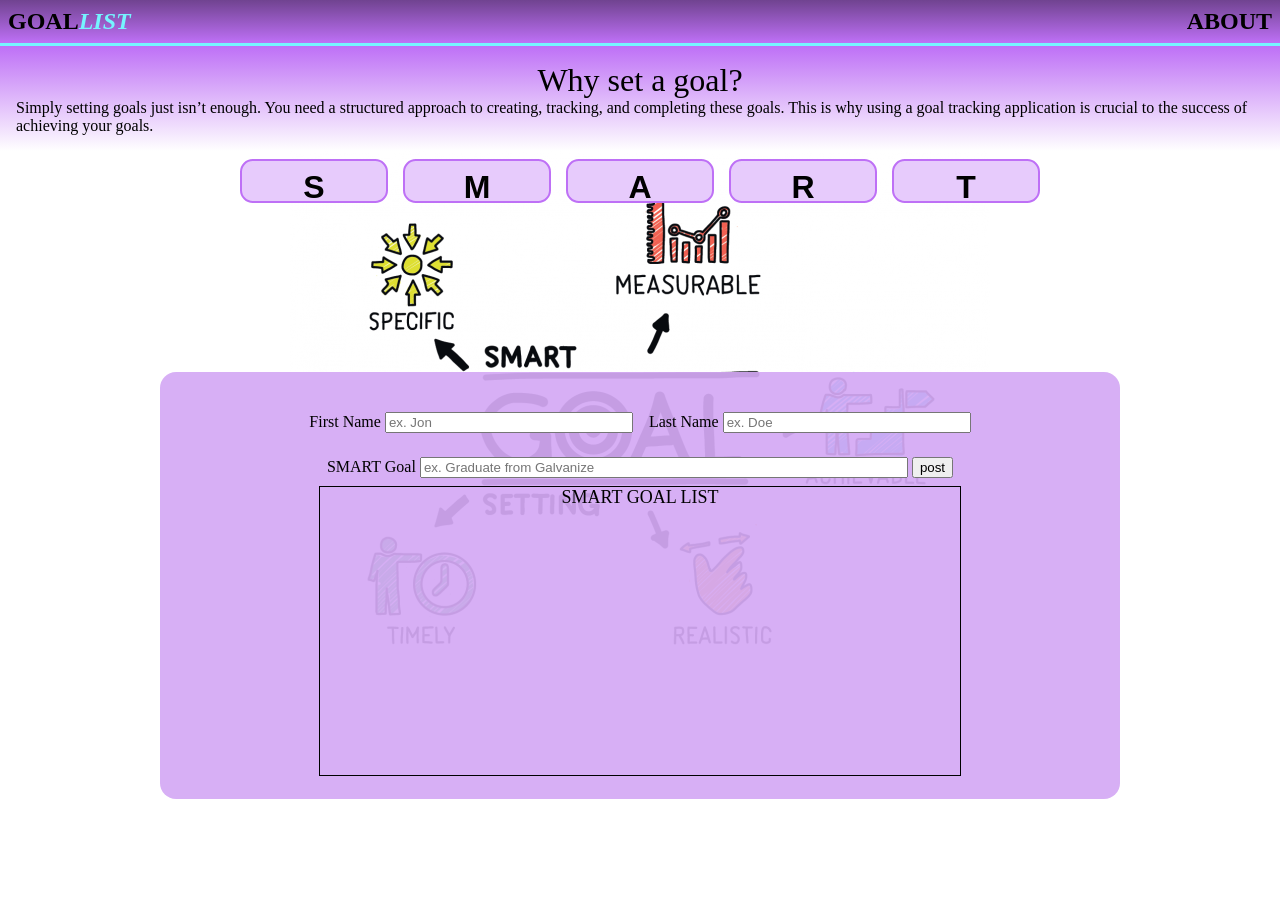
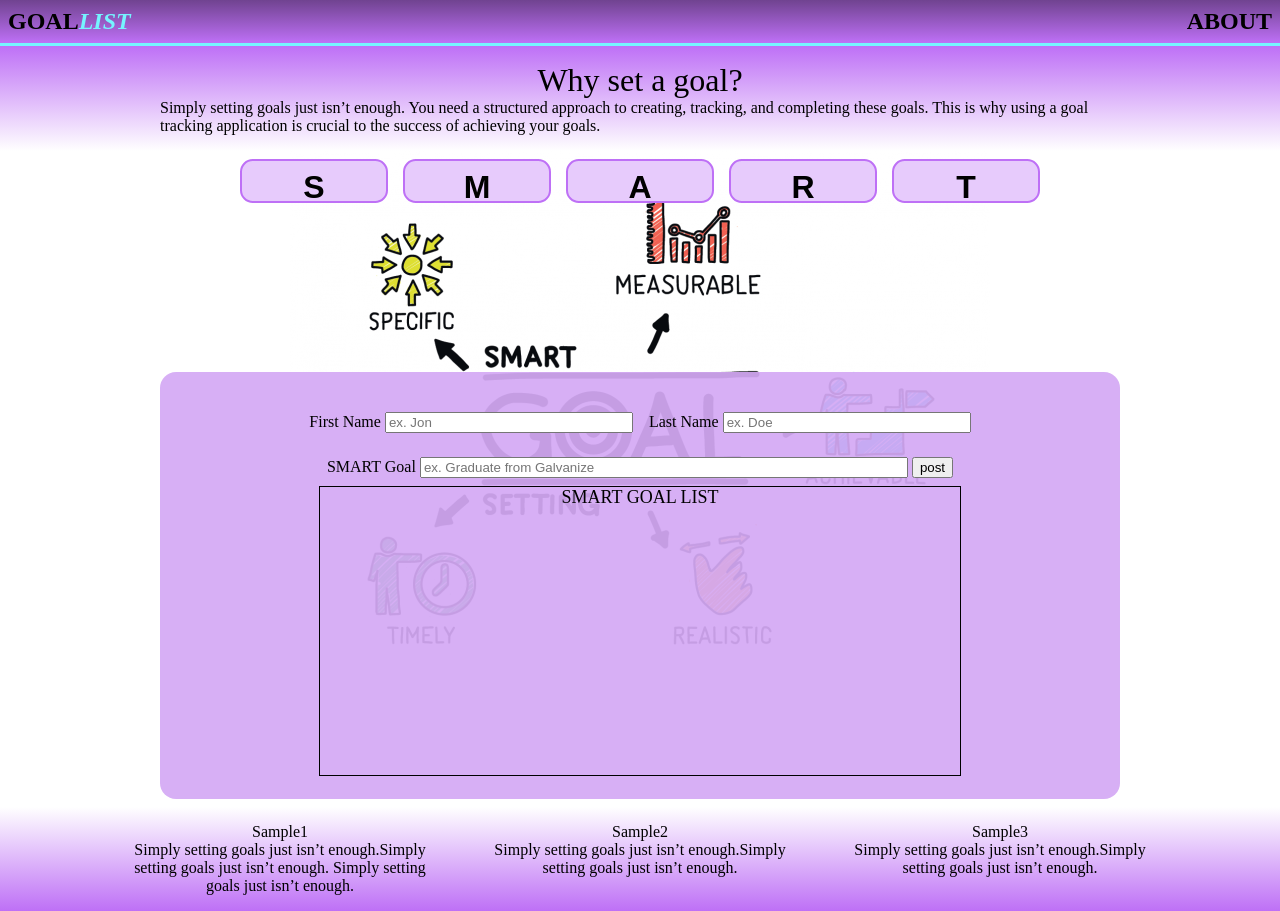
Before and after one commit to MarcoDayz/fullstack, a website: page public/index.html in a window 1280 px wide. Before the commit the page ends 807 px from the top, so only its background shows below. Drawn offline with nearby package versions, Linux system fonts and the light colour scheme; a web font is replaced by a local one.

Commit message:
updated server and public folder

```diff
--- a/public/index.html
+++ b/public/index.html
@@ -66,7 +66,23 @@
                 <div class="usergoals"> SMART GOAL LIST</div>
              </div>
     </div>
-
+    <div class="footerContainer">
+        <div class="footer">
+            <div class="footerItem"> <span class="footerTitle">Sample1</span>
+                <div>Simply setting goals just isn’t enough.Simply setting goals just isn’t enough.
+                    Simply setting goals just isn’t enough.
+                </div>
+            </div>
+            <div class="footerItem"><span class="footerTitle">Sample2</span>
+                <div>Simply setting goals just isn’t enough.Simply setting goals just isn’t enough.
+                </div>
+            </div>
+            <div class="footerItem"><span class="footerTitle">Sample3</span>
+                <div>Simply setting goals just isn’t enough.Simply setting goals just isn’t enough.
+                </div>
+            </div>
+        </div>
+    </div>
     <script src="./main.js"></script>
 </body>
 </html>
--- a/public/main.css
+++ b/public/main.css
@@ -29,7 +29,7 @@
 
 .servContainer{
     display: flex;
-    justify-content: space-between;
+    justify-content: center;
     gap: 5rem;
     padding: 0.5rem;
     background-image: linear-gradient(rgb(190, 112, 246),rgba(112, 67, 144, 0));
@@ -37,6 +37,7 @@
 
 .servItem1,.servItem2{
     padding: 0.5rem;
+    width: 60rem;
 }
 
 .item1Header{
@@ -169,3 +170,28 @@
 .goalinputContainer{
     width: 30rem;
 }
+
+.footerContainer{
+    display: flex;
+    justify-content: center;
+    gap: 5rem;
+    padding: 0.5rem;
+    background-image: linear-gradient(rgba(112, 67, 144, 0),rgb(190, 112, 246));
+}
+
+.footer{
+    display: flex;
+    width: 70rem;
+    padding: 0.5rem;
+    justify-content: space-evenly;
+}
+
+.footerTitle{
+    font-family: 'Kavoon';
+    font-size: 1rem;
+}
+
+.footerItem{
+    text-align: center;
+    width: 20rem;
+}
```
